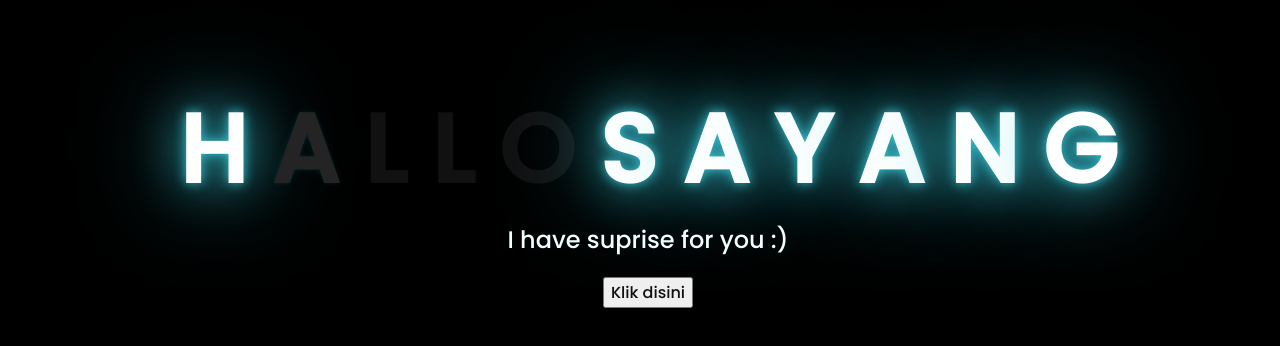
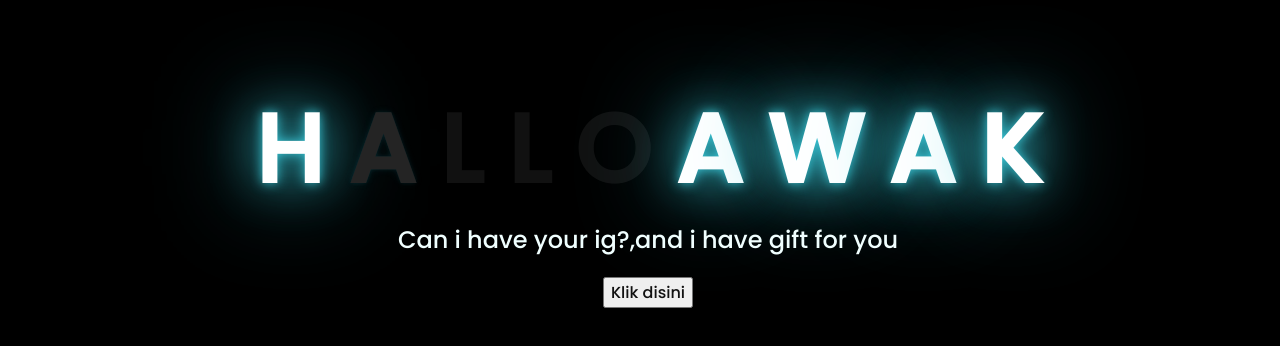
Before and after one commit to muhdbusy/hehehe.github.io, a plain HTML site: page index.html in a window 1280 px wide. Shown: the part 216-562 px from the top of the page. Drawn offline with Linux system fonts and the light colour scheme.

Commit message:
Update index.html

```diff
--- a/index.html
+++ b/index.html
@@ -16,16 +16,15 @@
         <span>L</span>
         <span>L</span>
         <span>O</span>
-        <span>S</span>
         <span>A</span>
-        <span>Y</span>
+        <span>W</span>
         <span>A</span>
-        <span>N</span>
-        <span>G</span>
+        <span>K</span>
+
 
     </div>
     <div class="description">
-        <span>I have suprise for you :)</span>
+        <span>Can i have your ig?,and i have gift for you </span>
     </div>
     <div class="button">
         <button>
```
